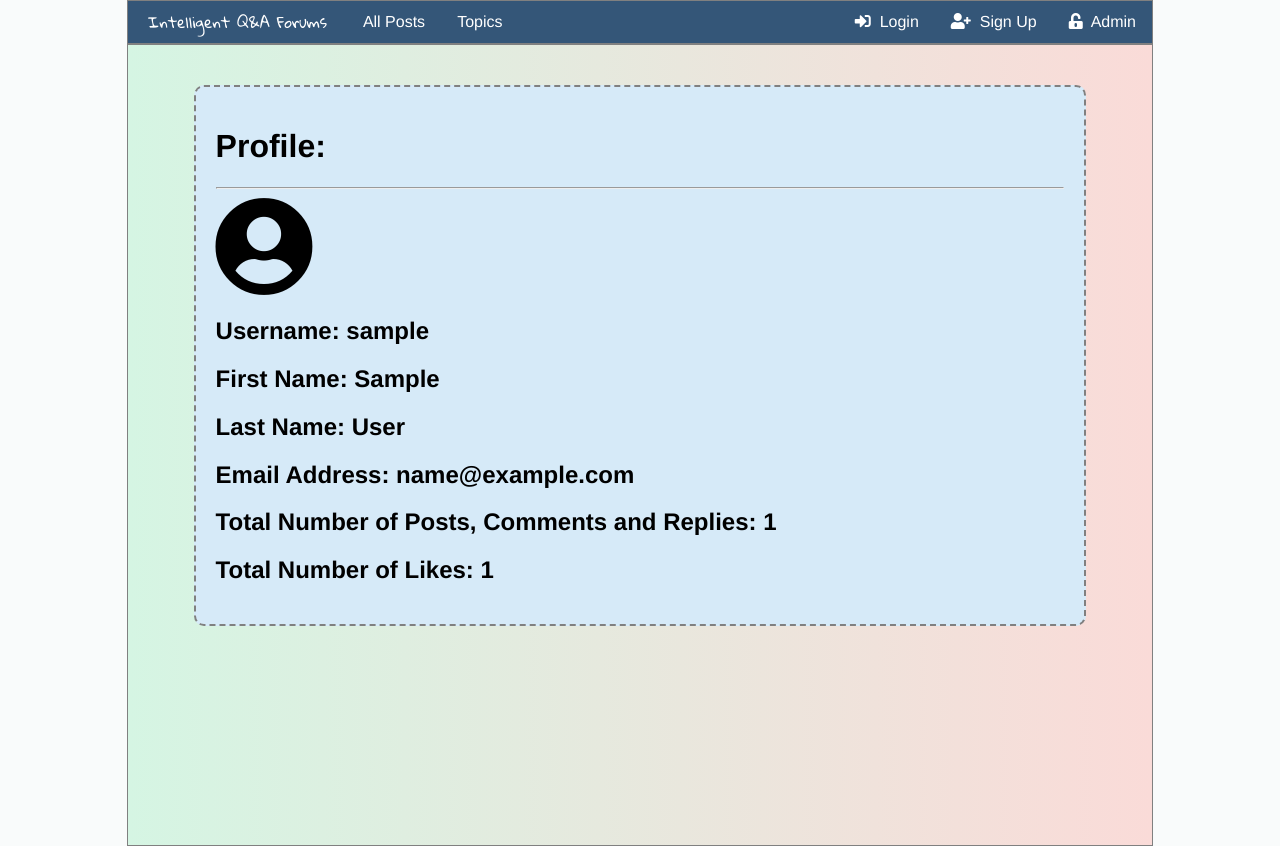
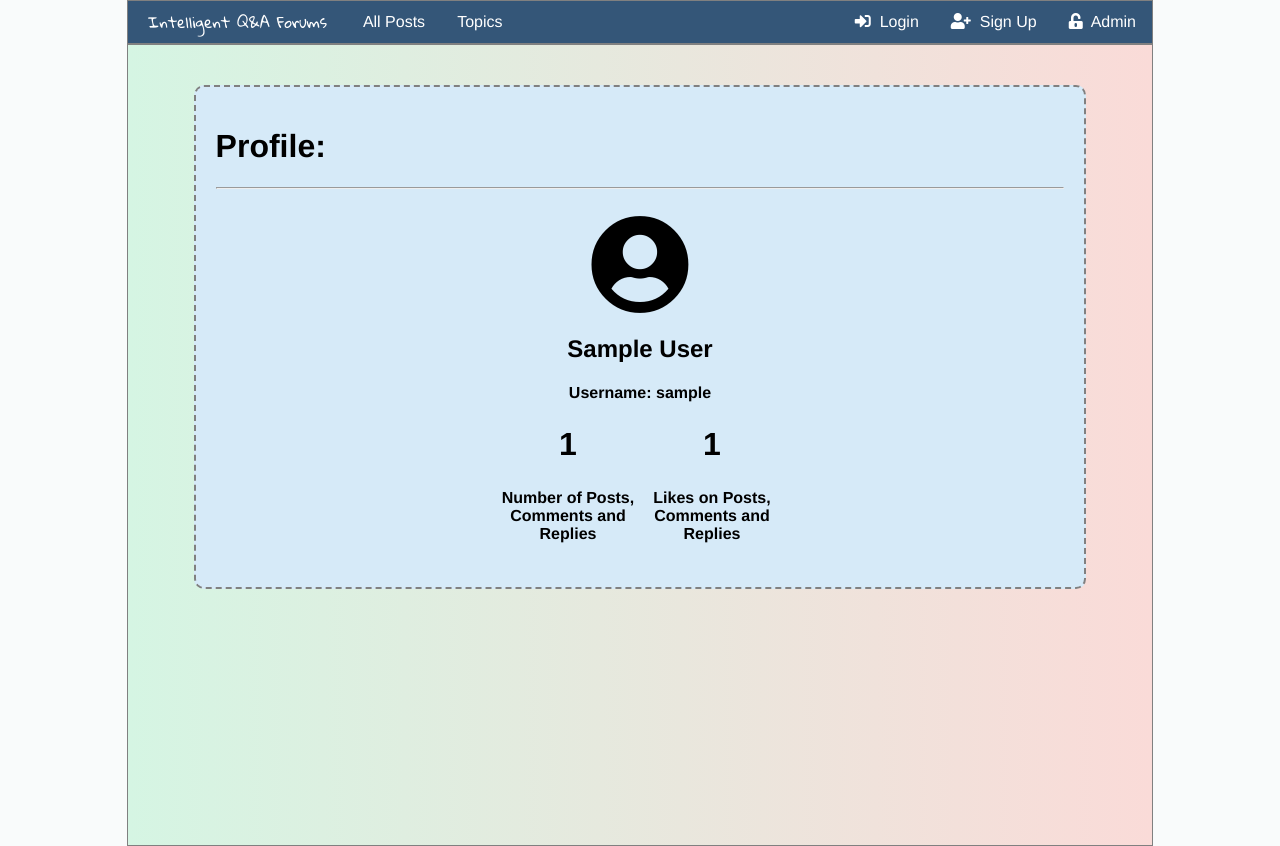
Before and after one commit to osama-aboukoura/final-year-project, a Django app: a page that uses main/templates/main/profile.html in a window 1280 px wide. Run offline with Django 3.2, Linux system fonts and the light colour scheme; tables that the repository leaves empty hold one stand-in row (values such as "Sample post"); lists and menus that the app fills with data are empty; some libraries are stand-ins or nearby versions.

Commit message:
Add basic styles to the profile page

```diff
--- a/main/templates/main/profile.html
+++ b/main/templates/main/profile.html
@@ -9,12 +9,29 @@
     <div class='profile-container'>
         <h1>Profile:</h1>
         <hr/>
-        <i style='font-size:100px;' class="fas fa-user-circle my-avatar"></i>
-        <h2>Username: {{visited_user_profile.user.username}}</h2>
-        <h2>First Name: {{visited_user_profile.user.first_name}}</h2>
-        <h2>Last Name: {{visited_user_profile.user.last_name}}</h2>
-        <h2>Email Address: {{visited_user_profile.user.email}}</h2>
-        <h2>Total Number of Posts, Comments and Replies: {{visited_user_profile.num_of_posts_comments_replies}}</h2>
-        <h2>Total Number of Likes: {{visited_user_profile.num_of_likes}}</h2>
+        <br/>
+        <center>
+            <i style='font-size:100px;' class="fas fa-user-circle my-avatar"></i>
+            <h2>{{visited_user_profile.user.first_name}} {{visited_user_profile.user.last_name}}</h2>
+            <h4>Username: {{visited_user_profile.user.username}}</h4>
+            <table>
+                <tr>
+                    <th width='140px'>
+                        <h1>{{visited_user_profile.num_of_posts_comments_replies}}</h1>
+                    </th>
+                    <th width='140px'>
+                        <h1>{{visited_user_profile.num_of_likes}}</h1>
+                    </th>
+                </tr>
+                <tr>
+                    <th width='140px'>
+                        <h4>Number of Posts, Comments and Replies</h4>
+                    </th>
+                    <th width='140px'>
+                        <h4>Likes on Posts, Comments and Replies</h4>
+                    </th>
+                </tr>
+            </table>
+        </center>
     </div>
 </div>
```
